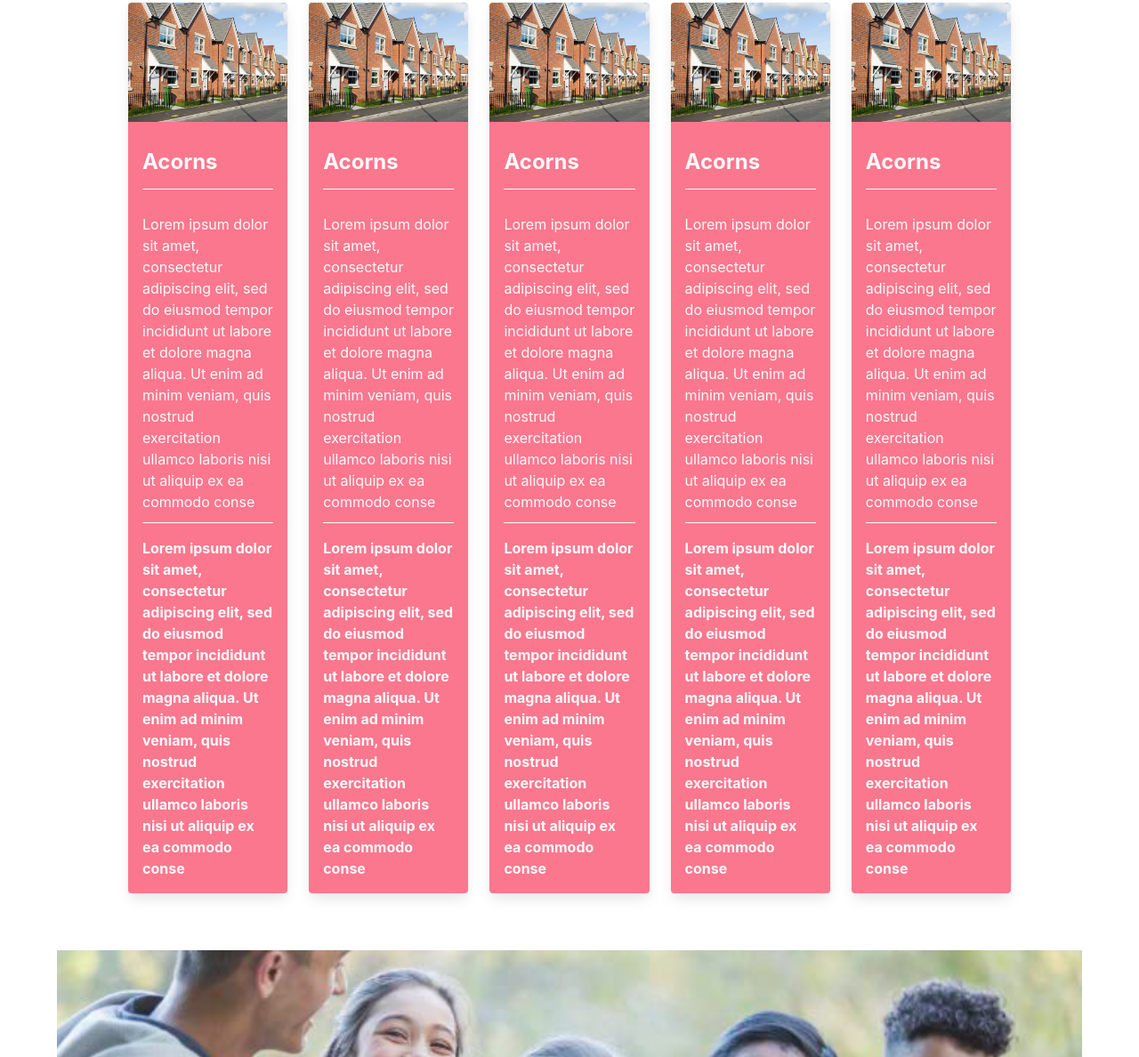
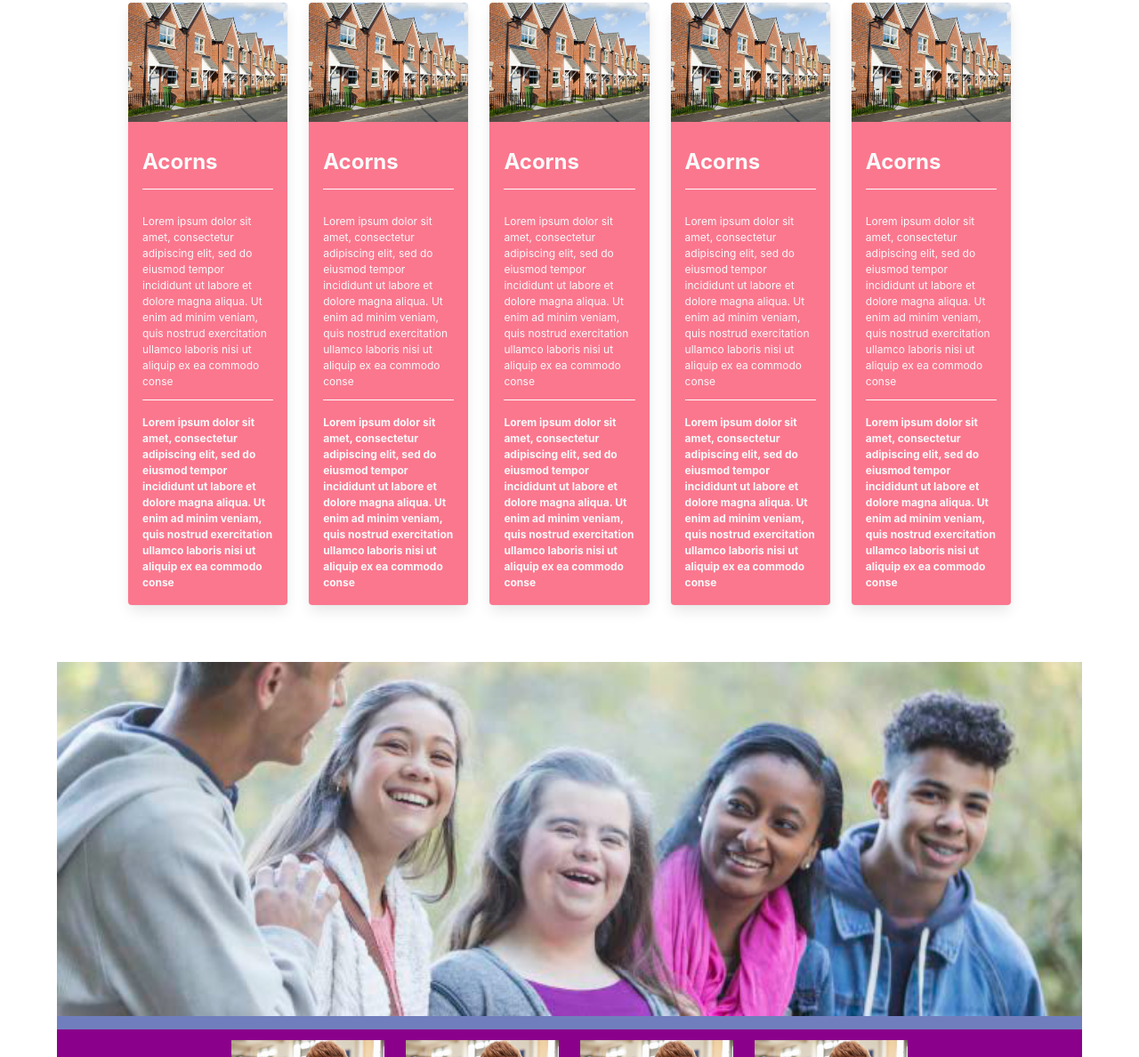
Before and after one commit to zeiq-co/keys-education, a plain HTML site: page index.html in a window 1280 px wide. Shown: the part 1872-3060 px from the top of the page at 89% size. Drawn offline with nearby package versions, Linux system fonts and the light colour scheme.

Commit message:
fixed card content

```diff
--- a/index.html
+++ b/index.html
@@ -148,13 +148,13 @@
               </div>
               <div class="card-content">
                 <h1 class="card-border has-text-weight-bold has-text-white-bis is-size-4">Acorns</h1>
-                <p class="card-paragraph has-text-white-bis card-border">
+                <p class="card-paragraph has-text-white-bis card-border is-size-7">
                   Lorem ipsum dolor sit amet, consectetur adipiscing elit, sed
                   do eiusmod tempor incididunt ut labore et dolore magna aliqua.
                   Ut enim ad minim veniam, quis nostrud exercitation ullamco laboris
                   nisi ut aliquip ex ea commodo conse
                 </p>
-                <p class="card-paragraph has-text-white-bis has-text-weight-bold">
+                <p class="card-paragraph has-text-white-bis has-text-weight-bold is-size-7">
                   Lorem ipsum dolor sit amet, consectetur adipiscing elit, sed
                   do eiusmod tempor incididunt ut labore et dolore magna aliqua.
                   Ut enim ad minim veniam, quis nostrud exercitation ullamco laboris
@@ -172,13 +172,13 @@
               </div>
               <div class="card-content">
                 <h1 class="card-border has-text-weight-bold has-text-white-bis is-size-4">Acorns</h1>
-                <p class="card-paragraph has-text-white-bis card-border">
+                <p class="card-paragraph has-text-white-bis card-border is-size-7">
                   Lorem ipsum dolor sit amet, consectetur adipiscing elit, sed
                   do eiusmod tempor incididunt ut labore et dolore magna aliqua.
                   Ut enim ad minim veniam, quis nostrud exercitation ullamco laboris
                   nisi ut aliquip ex ea commodo conse
                 </p>
-                <p class="card-paragraph has-text-white-bis has-text-weight-bold">
+                <p class="card-paragraph has-text-white-bis has-text-weight-bold is-size-7">
                   Lorem ipsum dolor sit amet, consectetur adipiscing elit, sed
                   do eiusmod tempor incididunt ut labore et dolore magna aliqua.
                   Ut enim ad minim veniam, quis nostrud exercitation ullamco laboris
@@ -196,13 +196,13 @@
               </div>
               <div class="card-content">
                 <h1 class="card-border has-text-weight-bold has-text-white-bis is-size-4">Acorns</h1>
-                <p class="card-paragraph has-text-white-bis card-border">
+                <p class="card-paragraph has-text-white-bis card-border is-size-7">
                   Lorem ipsum dolor sit amet, consectetur adipiscing elit, sed
                   do eiusmod tempor incididunt ut labore et dolore magna aliqua.
                   Ut enim ad minim veniam, quis nostrud exercitation ullamco laboris
                   nisi ut aliquip ex ea commodo conse
                 </p>
-                <p class="card-paragraph has-text-white-bis has-text-weight-bold">
+                <p class="card-paragraph has-text-white-bis has-text-weight-bold is-size-7">
                   Lorem ipsum dolor sit amet, consectetur adipiscing elit, sed
                   do eiusmod tempor incididunt ut labore et dolore magna aliqua.
                   Ut enim ad minim veniam, quis nostrud exercitation ullamco laboris
@@ -220,13 +220,13 @@
               </div>
               <div class="card-content">
                 <h1 class="card-border has-text-weight-bold has-text-white-bis is-size-4">Acorns</h1>
-                <p class="card-paragraph has-text-white-bis card-border">
+                <p class="card-paragraph has-text-white-bis card-border is-size-7">
                   Lorem ipsum dolor sit amet, consectetur adipiscing elit, sed
                   do eiusmod tempor incididunt ut labore et dolore magna aliqua.
                   Ut enim ad minim veniam, quis nostrud exercitation ullamco laboris
                   nisi ut aliquip ex ea commodo conse
                 </p>
-                <p class="card-paragraph has-text-white-bis has-text-weight-bold">
+                <p class="card-paragraph has-text-white-bis has-text-weight-bold is-size-7">
                   Lorem ipsum dolor sit amet, consectetur adipiscing elit, sed
                   do eiusmod tempor incididunt ut labore et dolore magna aliqua.
                   Ut enim ad minim veniam, quis nostrud exercitation ullamco laboris
@@ -244,13 +244,13 @@
               </div>
               <div class="card-content">
                 <h1 class="card-border has-text-weight-bold has-text-white-bis is-size-4">Acorns</h1>
-                <p class="card-paragraph has-text-white-bis card-border">
+                <p class="card-paragraph has-text-white-bis card-border is-size-7">
                   Lorem ipsum dolor sit amet, consectetur adipiscing elit, sed
                   do eiusmod tempor incididunt ut labore et dolore magna aliqua.
                   Ut enim ad minim veniam, quis nostrud exercitation ullamco laboris
                   nisi ut aliquip ex ea commodo conse
                 </p>
-                <p class="card-paragraph has-text-white-bis has-text-weight-bold">
+                <p class="card-paragraph has-text-white-bis has-text-weight-bold is-size-7">
                   Lorem ipsum dolor sit amet, consectetur adipiscing elit, sed
                   do eiusmod tempor incididunt ut labore et dolore magna aliqua.
                   Ut enim ad minim veniam, quis nostrud exercitation ullamco laboris
```
